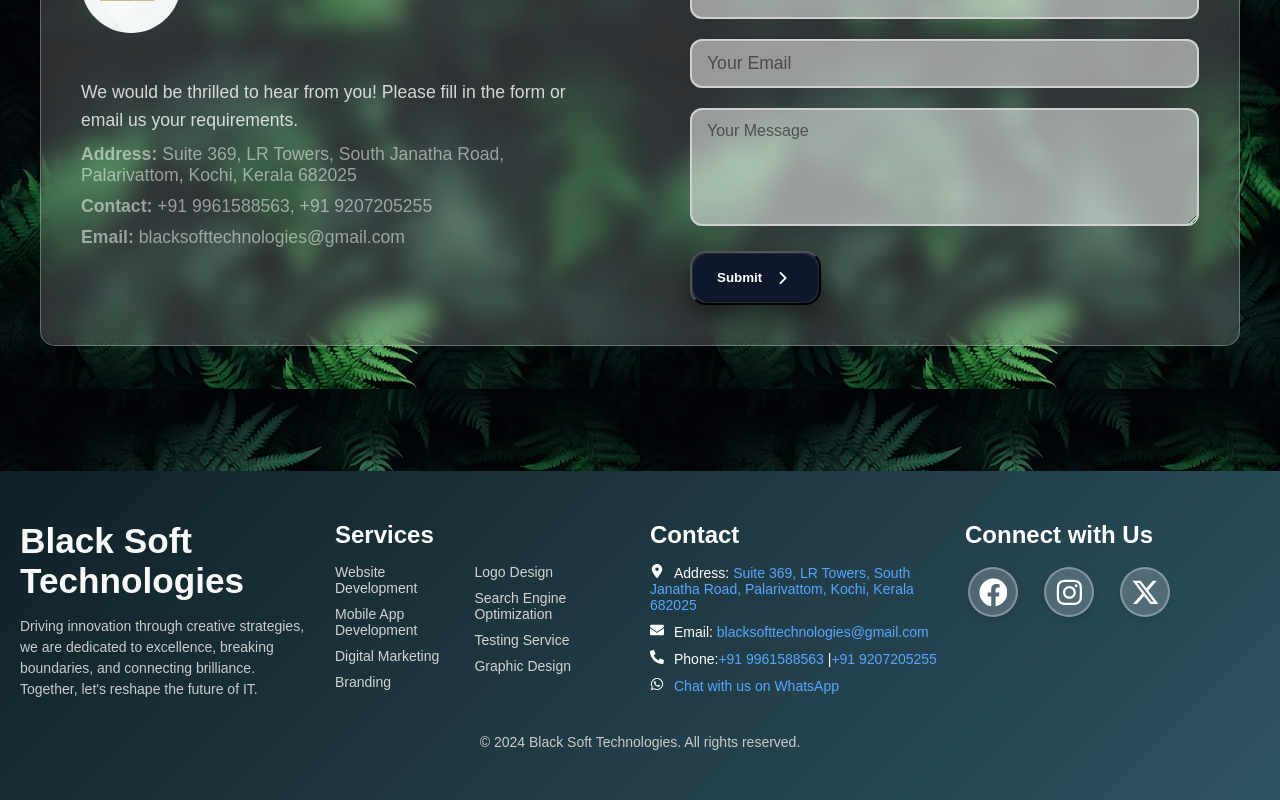
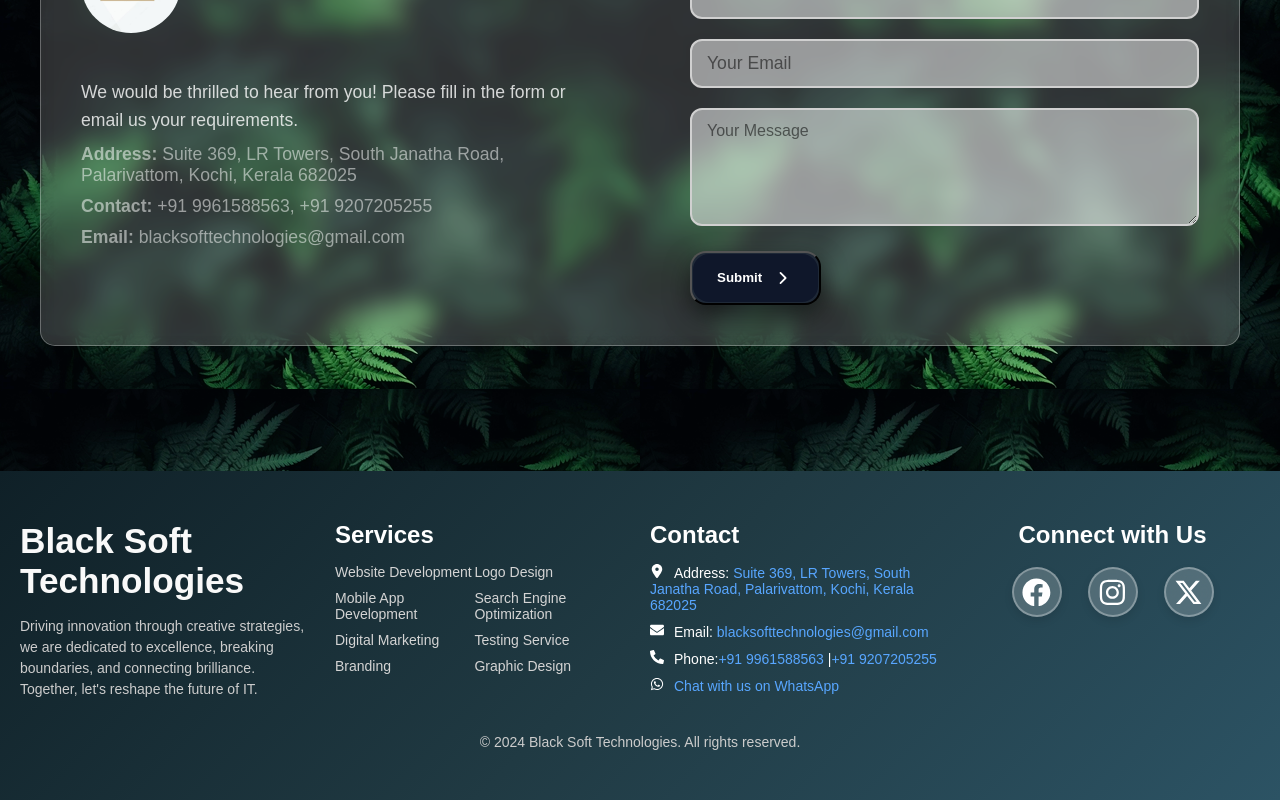
Before and after one commit to Nived-Manoj/Black-Soft-Technologies, a React (Create React App) app: page / in a window 1280 px wide. Shown: the part 4634-5434 px from the top of the page. Built offline with nearby package versions, Linux system fonts and the light colour scheme.

Commit message:
merge with dhrisya

```diff
--- a/src/footer/Footer.css
+++ b/src/footer/Footer.css
@@ -83,7 +83,7 @@
 .footer-social {
     display: flex;
     flex-direction: column;
-    align-items: start;
+    align-items: center;
 }
 .footer-social h2 {
     font-size: 1.5em;
--- a/src/footer/Footer.js
+++ b/src/footer/Footer.js
@@ -1,5 +1,5 @@
 import React from 'react';
-import { FaEnvelope, FaPhoneAlt, FaFacebook, FaInstagram, FaTwitter, FaWhatsapp,  } from 'react-icons/fa';
+import { FaEnvelope, FaPhoneAlt, FaFacebook, FaInstagram, FaWhatsapp,  } from 'react-icons/fa';
 import './Footer.css';
 import { FaLocationDot, FaXTwitter } from 'react-icons/fa6';
 
@@ -17,7 +17,7 @@
           <h2>Services</h2>
           <div className="services-grid">
             <ul>
-              <li>Website <br></br>Development</li>
+              <li>Website Development  </li>
               <li>Mobile App Development</li>
               <li>Digital Marketing</li>
               <li>Branding</li>
```
